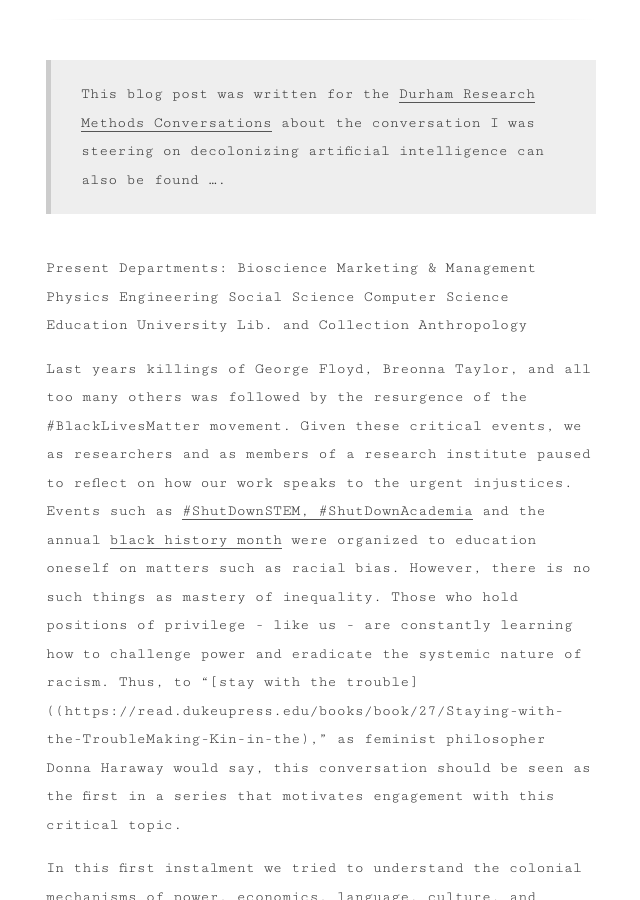
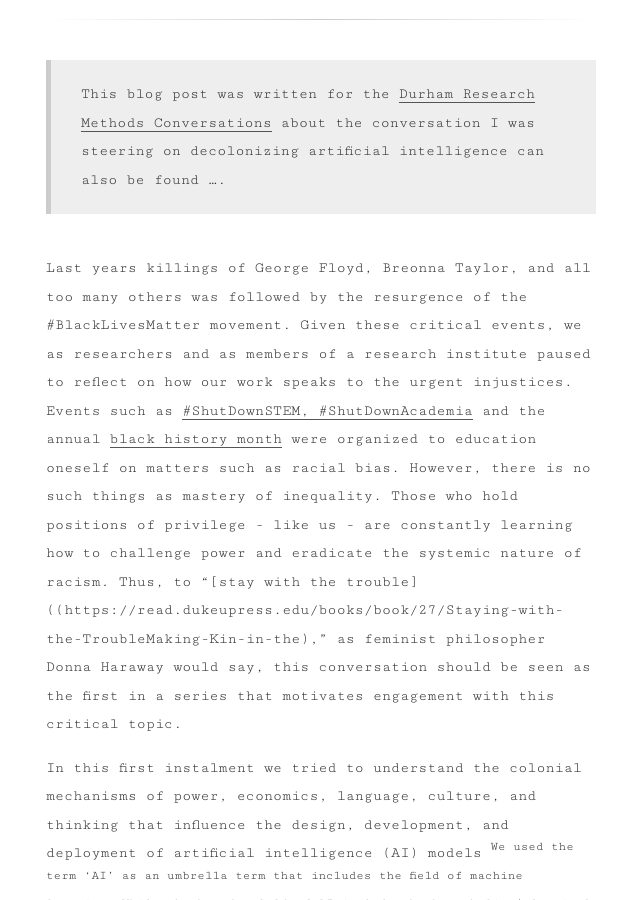
Before and after one commit to Christovis/Christovis.github.io, a Jekyll site: the page built from _essay/2021-01-20-blog-durham_research_methods.md, in a window 1280 px wide and 900 px high, scrolled down 361 px. Shown: the whole window, without its empty margins (319-959 px from the left). Built offline with Jekyll 4.4.1, drawn with Linux system fonts in a browser that asks for light colours.

Commit message:
new essay

```diff
--- a/_essay/2021-01-20-blog-durham_research_methods.md
+++ b/_essay/2021-01-20-blog-durham_research_methods.md
@@ -7,17 +7,6 @@ authors: Christoph Becker
 ---
 
 > This blog post was written for the [Durham Research Methods Conversations](https://www.dur.ac.uk/researchmethodscentre/community/rmcafe/rmconversations/) about the conversation I was steering on decolonizing artificial intelligence can also be found ....
-
-Present Departments:
-Bioscience
-Marketing & Management
-Physics
-Engineering
-Social Science
-Computer Science
-Education
-University Lib. and Collection
-Anthropology
 
 Last years killings of George Floyd, Breonna Taylor, and all too many others was followed by the resurgence of the #BlackLivesMatter movement. Given these critical events, we as researchers and as members of a research institute paused to reflect on how our work speaks to the urgent injustices. Events such as [#ShutDownSTEM, #ShutDownAcademia](https://www.shutdownstem.com/) and the annual [black history month](https://www.dur.ac.uk/equality.diversity/blackhistorymonth18/) were organized to education oneself on matters such as racial bias. However, there is no such things as mastery of inequality. Those who hold positions of privilege - like us - are constantly learning how to challenge power and eradicate the systemic nature of racism. Thus, to "[stay with the trouble]((https://read.dukeupress.edu/books/book/27/Staying-with-the-TroubleMaking-Kin-in-the)," as feminist philosopher Donna Haraway would say, this conversation should be seen as the first in a series that motivates engagement with this critical topic.
 
```
